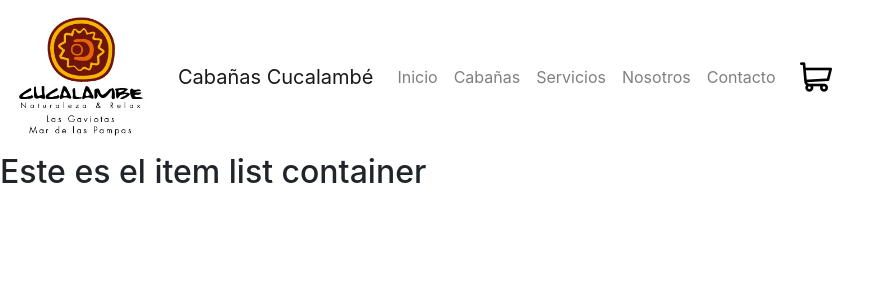
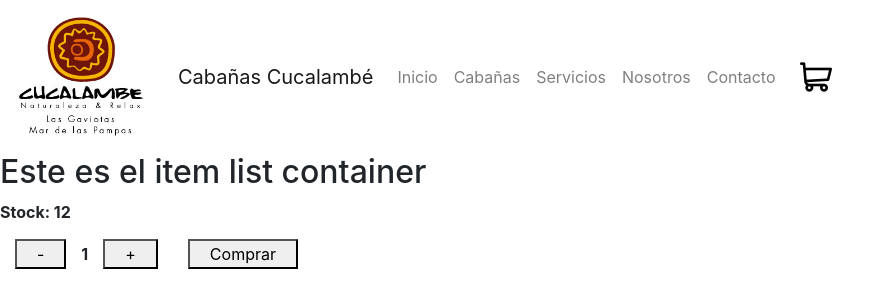
Before and after one commit to tomydiaz/proyectoreact, a React (Create React App) app: page / in a window 1280 px wide. Shown: the top 308 px of the page, without its empty margins (0-894 px from the left). Built offline with nearby package versions, Linux system fonts and the light colour scheme.

Commit message:
contador

```diff
--- a/src/App.css
+++ b/src/App.css
@@ -17,3 +17,9 @@
   height: 2em;
   margin-left: 1em;
 }
+
+.button {
+  padding-left: 20px;
+  padding-right: 20px;
+  margin: 15px;
+}
--- /dev/null
+++ b/src/components/ItemCount/index.js
@@ -0,0 +1,15 @@
+const ItemCount = (props) => {
+    return(
+        <>
+            <b>Stock: {props.stock}</b>
+            <div> </div>
+            <button onClick={() => { props.onSupr(props.cont) }} class="button"> - </button>
+            <b>{props.cont}</b>
+            <button onClick={() => { props.onAdd(props.stock) }} class="button"> + </button>
+
+            <button class="button"> Comprar </button>
+        </>
+    )
+}
+
+export default ItemCount
--- a/src/components/itemListContainer/index.js
+++ b/src/components/itemListContainer/index.js
@@ -1,8 +1,26 @@
+import { useState } from "react";
+import ItemCount from "../ItemCount";
 
 const ItemListContainer = () => {
+
+    const [contador, setContador] = useState(1)
+
+    const onAdd = (stock) => {
+        if(contador < stock) {
+            setContador(contador + 1)
+        }
+    }
+
+    const onSupr = (cont) => {
+        if (contador > 1) {
+            setContador(contador - 1)
+        }
+    }
+
     return (
         <>
             <h2>Este es el item list container</h2>
+            <ItemCount stock="12" cont={contador} onSupr={onSupr} onAdd={onAdd}/>
         </>
     )
 };
```
Also changed, not shown: 1 other file (tests, documents, lock files or other folders).
